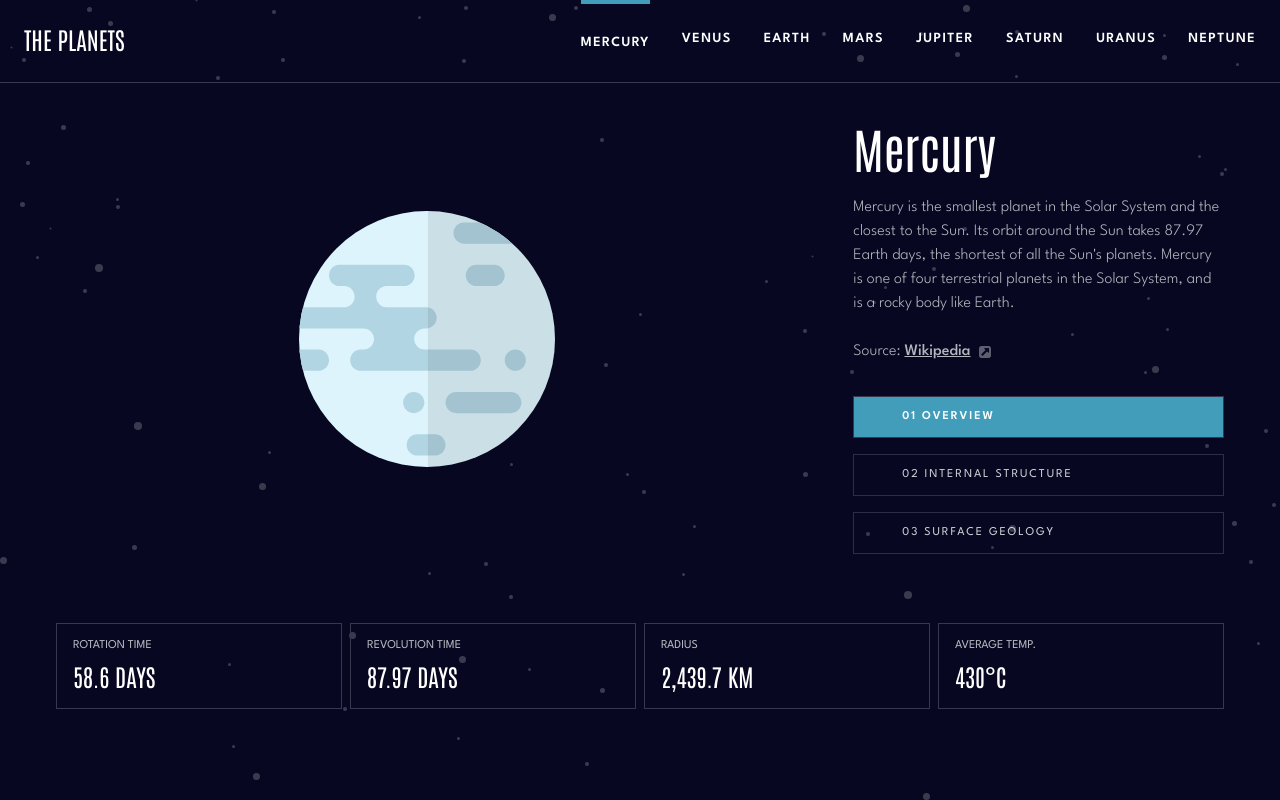
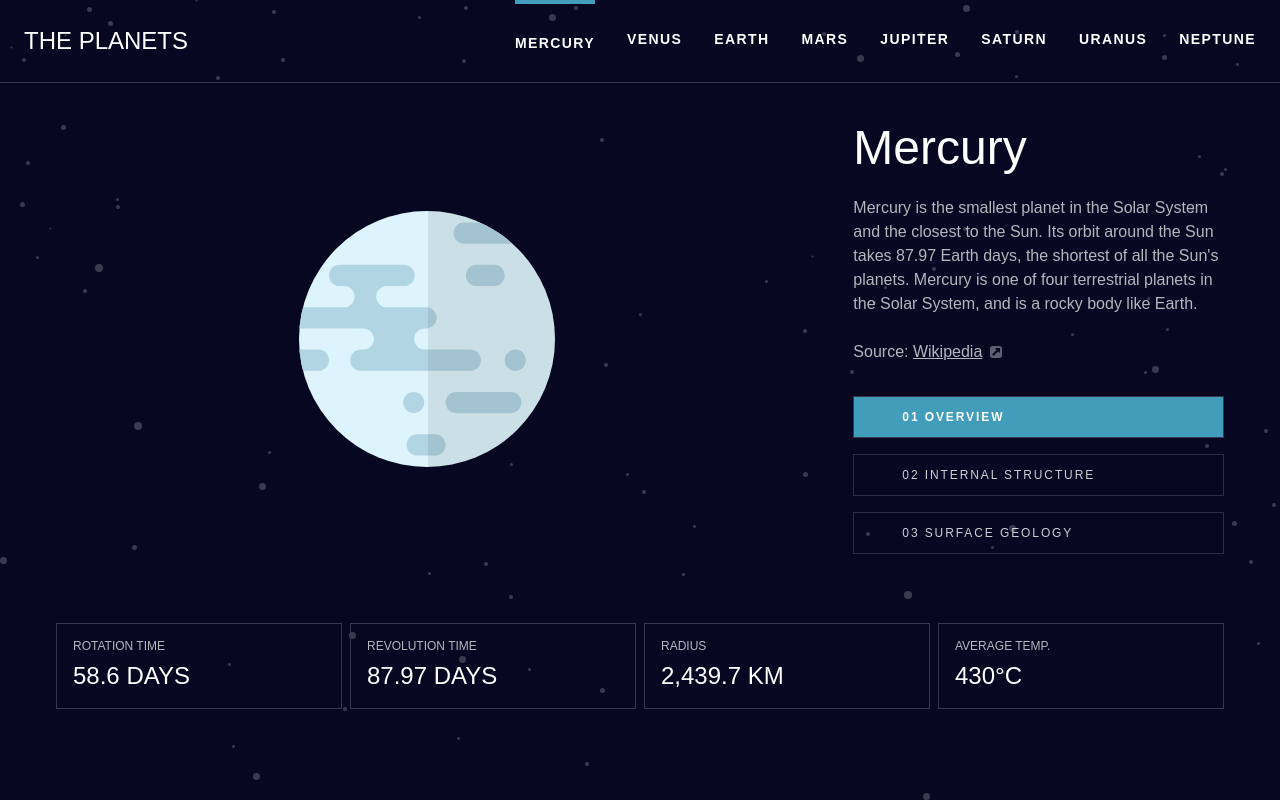
Before and after one commit to jjalbuenacabuyao/planet-facts, a Next.js app: page / in a window 1280 px wide. Built offline with nearby package versions, Linux system fonts and the light colour scheme.

Commit message:
change font-family

```diff
--- a/src/app/components/Logo.tsx
+++ b/src/app/components/Logo.tsx
@@ -1,14 +1,11 @@
 "use client";
 
 import Link from "next/link";
-import { Antonio } from "next/font/google";
-
-const antonio = Antonio({ subsets: ["latin"] });
 
 const Logo = () => {
   return (
     <Link href={"/"} className="z-50">
-      <span className={`${antonio.className} text-2xl uppercase text-white`}>
+      <span className={`font-antonio font-medium text-2xl uppercase text-white`}>
         The Planets
       </span>
     </Link>
--- a/src/app/components/PlanetDescription.tsx
+++ b/src/app/components/PlanetDescription.tsx
@@ -1,12 +1,9 @@
 "use client";
 
 import Link from "next/link";
-import { Antonio } from "next/font/google";
 import Image from "next/image";
 import { usePlanetContext } from "../hooks/PlanetContext";
 import { useActiveTabContext } from "../hooks/ActiveTabContext";
-
-const antonio = Antonio({ subsets: ["latin"] });
 
 const PlanetDescription = () => {
   const planet = usePlanetContext();
@@ -15,7 +12,7 @@ const PlanetDescription = () => {
 
   return (
     <div className="flex flex-col gap-4 px-6 text-center md:col-start-1 md:row-start-2 md:gap-6 md:pl-10 md:text-left lg:col-start-3 lg:row-start-1 lg:mb-8 lg:justify-end lg:pl-0 lg:pr-14">
-      <h1 className={`${antonio.className} text-4xl md:text-5xl`}>{name}</h1>
+      <h1 className={`font-antonio font-medium text-4xl md:text-5xl`}>{name}</h1>
       <p className="font-light opacity-70">
         {activeTab === "Overview"
           ? overview.content
--- a/src/app/components/PlanetInfoContainer.tsx
+++ b/src/app/components/PlanetInfoContainer.tsx
@@ -1,8 +1,4 @@
 "use client";
-
-import { Antonio } from "next/font/google";
-
-const antonio = Antonio({ subsets: ["latin"] });
 
 interface Props {
   title: string;
@@ -13,7 +9,7 @@ const PlanetInfoContainer = ({ title, value }: Props) => {
   return (
     <li className="flex items-center justify-between border border-gray px-6 py-3 uppercase md:flex-1 md:flex-col md:items-start md:gap-2 md:p-4">
       <h2 className="text-xs leading-none opacity-70">{title}</h2>
-      <span className={`${antonio.className} text-xl leading-none md:text-2xl`}>
+      <span className={`font-antonio font-medium text-xl leading-none md:text-2xl`}>
         {value}
       </span>
     </li>
--- a/src/app/layout.tsx
+++ b/src/app/layout.tsx
@@ -1,8 +1,5 @@
 import Header from "./components/Header";
 import "./globals.css";
-import { League_Spartan } from "next/font/google";
-
-const spartan = League_Spartan({ subsets: ["latin"] });
 
 export const metadata = {
   title: "Planet Facts",
@@ -17,7 +14,7 @@ export default function RootLayout({
   return (
     <html lang="en">
       <body
-        className={`${spartan.className} w-full overflow-x-hidden bg-background bg-star text-white`}
+        className={`font-spartan w-full overflow-x-hidden bg-background bg-star text-white`}
       >
         <Header />
         {children}
```
